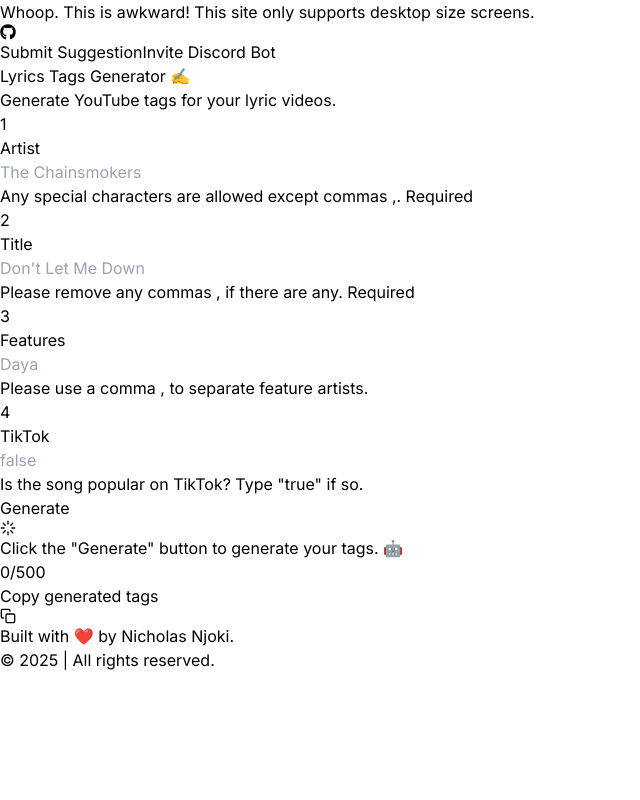
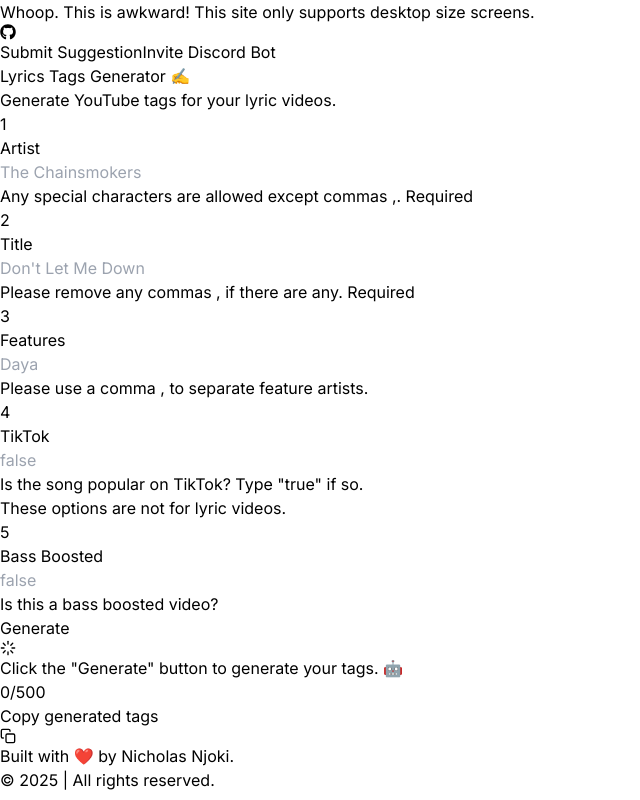
Before and after one commit to alsonick/lyrics-tags-generator, a Next.js app: page / in a window 1280 px wide. Shown: the whole page, without its empty margins (0-640 px from the left). Built offline with nearby package versions, Linux system fonts and the light colour scheme.

Commit message:
add code for bass boosted songs

```diff
--- a/src/pages/api/gen.ts
+++ b/src/pages/api/gen.ts
@@ -48,6 +48,13 @@
     (tiktok === "false" || tiktok === "" || tiktok !== "true")
   ) {
     let feats = features.split(",").map((feat) => feat.trim());
+
+    // Only generate tags for the first feature
+    if (bassboosted === "true") {
+      // Only generate a few tags for bass boosted features
+      tags += `${feats[0]} ${title} bass boosted,${title} ${feats[0]} bass boosted, ${feats[0]} ${title} bass,${title} ${feats[0]} bass, ${feats[0]} bass`;
+      return;
+    }
 
     const firstFeat = feats[0];
 
--- a/src/pages/index.tsx
+++ b/src/pages/index.tsx
@@ -16,6 +16,7 @@
 import Link from "next/link";
 
 export default function Home() {
+  const [bassBoosted, setBassBoosted] = useState("");
   const [tags, setTags] = useState<string[]>([]);
   const [loading, setLoading] = useState(false);
   const [features, setFeatures] = useState("");
@@ -199,6 +200,17 @@
               </p>
             </section>
           </div>
+          <h3 className="mt-12">These options are not for lyric videos.</h3>
+          <section className="flex flex-col w-full">
+            <Step step={5} text="Bass Boosted" />
+            <Input
+              onChange={(e) => setBassBoosted(e.target.value)}
+              placeholder="false"
+              required={false}
+              value={bassBoosted}
+            />
+            <p className="text-xs mt-1">Is this a bass boosted video? </p>
+          </section>
           <div className="w-full justify-between items-center flex mt-2 border-b pb-4">
             <div className="ml-auto flex">
               <Button title="Generate tags">
```
